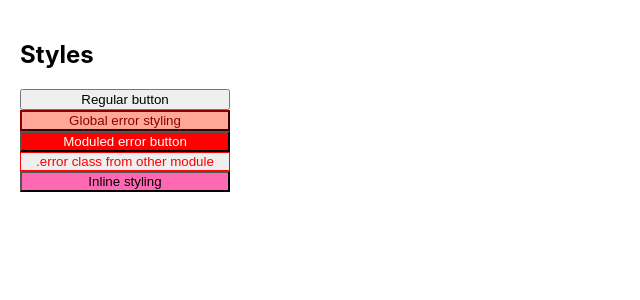
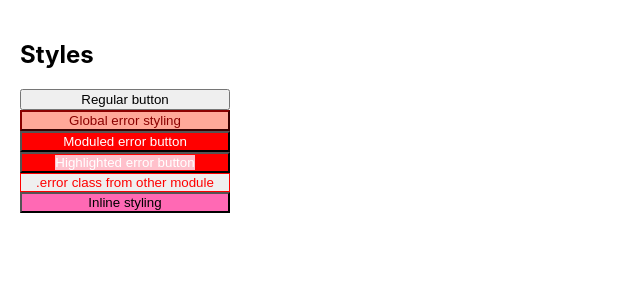
Before and after one commit to tomfa/next11-demo, a Next.js app: page /styles in a window 1280 px wide. Shown: the top 300 px of the page, without its empty margins (0-640 px from the left). Built offline with nearby package versions, Linux system fonts and the light colour scheme.

Commit message:
style: add scss support

```diff
--- a/components/Button.module.css
+++ /dev/null
@@ -1,8 +0,0 @@
-/*
-You do not need to worry about .error {} colliding with any other `.css` or
-`.module.css` files!
-*/
-.error {
-  color: white;
-  background-color: red;
-}
--- /dev/null
+++ b/components/Button.module.scss
@@ -0,0 +1,18 @@
+/*
+You do not need to worry about .error {} colliding with any other `.css` or
+`.module.css` files!
+*/
+$color-error: red;
+
+.highlightedText {
+  background-color: orange;
+}
+
+.error {
+  color: white;
+  background-color: $color-error;
+
+  > .highlightedText {
+    background-color: pink
+  }
+}
--- a/package.json
+++ b/package.json
@@ -11,7 +11,8 @@
   "dependencies": {
     "next": "11.1.0",
     "react": "17.0.2",
-    "react-dom": "17.0.2"
+    "react-dom": "17.0.2",
+    "sass": "^1.38.0"
   },
   "devDependencies": {
     "@types/react": "17.0.18",
--- a/pages/styles/index.tsx
+++ b/pages/styles/index.tsx
@@ -1,18 +1,30 @@
-import type { NextPage } from 'next'
-import styles from '../../components/Button.module.css'
-import otherStyles from '../../components/OtherButton.module.css'
+import type { NextPage } from "next";
+import styles from "../../components/Button.module.scss";
+import otherStyles from "../../components/OtherButton.module.css";
 
 const Index: NextPage = () => {
   return (
-    <section style={{ display: 'flex', flexDirection: 'column', maxWidth: '250px', padding: '20px'}}>
+    <section
+      style={{
+        display: "flex",
+        flexDirection: "column",
+        maxWidth: "250px",
+        padding: "20px",
+      }}
+    >
       <h2>Styles</h2>
       <button>Regular button</button>
-      <button className={'error'}>Global error styling</button>
+      <button className={"error"}>Global error styling</button>
       <button className={styles.error}>Moduled error button</button>
-      <button className={otherStyles.error}>.error class from other module</button>
-      <button style={{ backgroundColor: 'hotpink' }}>Inline styling</button>
+      <button className={styles.error}>
+        <span className={styles.highlightedText}>Highlighted error button</span>
+      </button>
+      <button className={otherStyles.error}>
+        .error class from other module
+      </button>
+      <button style={{ backgroundColor: "hotpink" }}>Inline styling</button>
     </section>
-  )
-}
+  );
+};
 
-export default Index
+export default Index;
```
Also changed, not shown: 1 other file (tests, documents, lock files or other folders).
